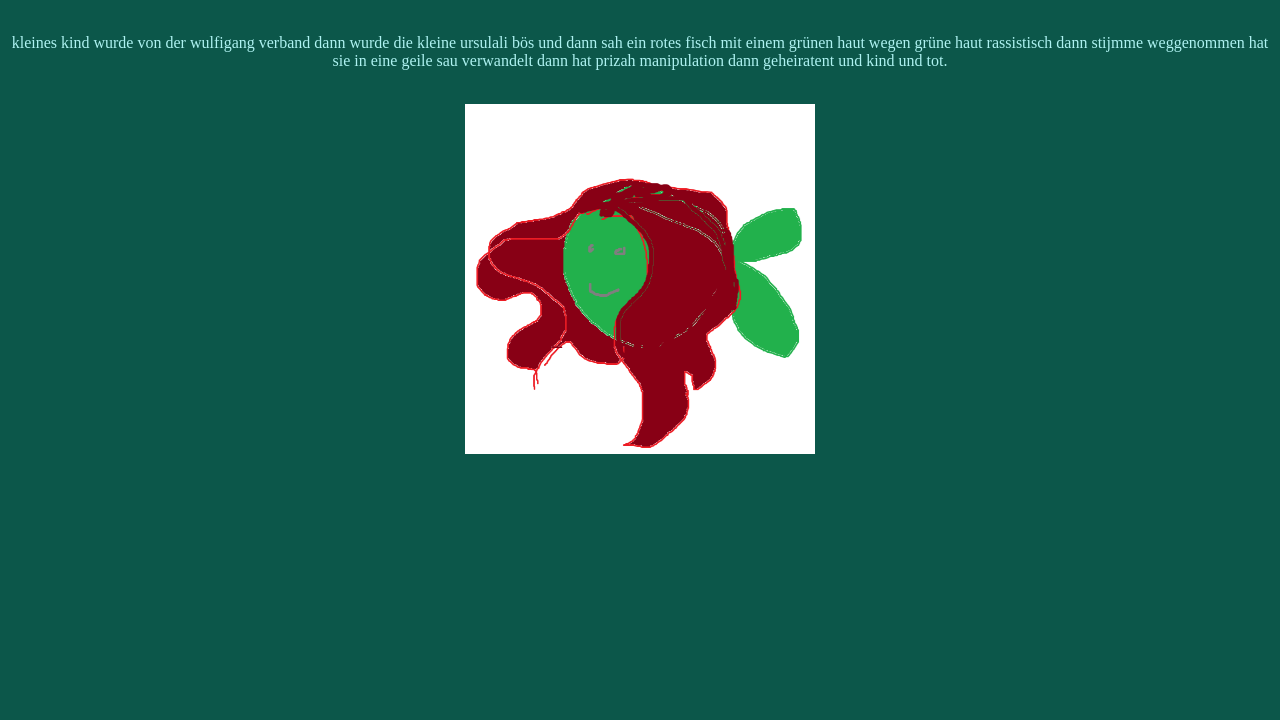
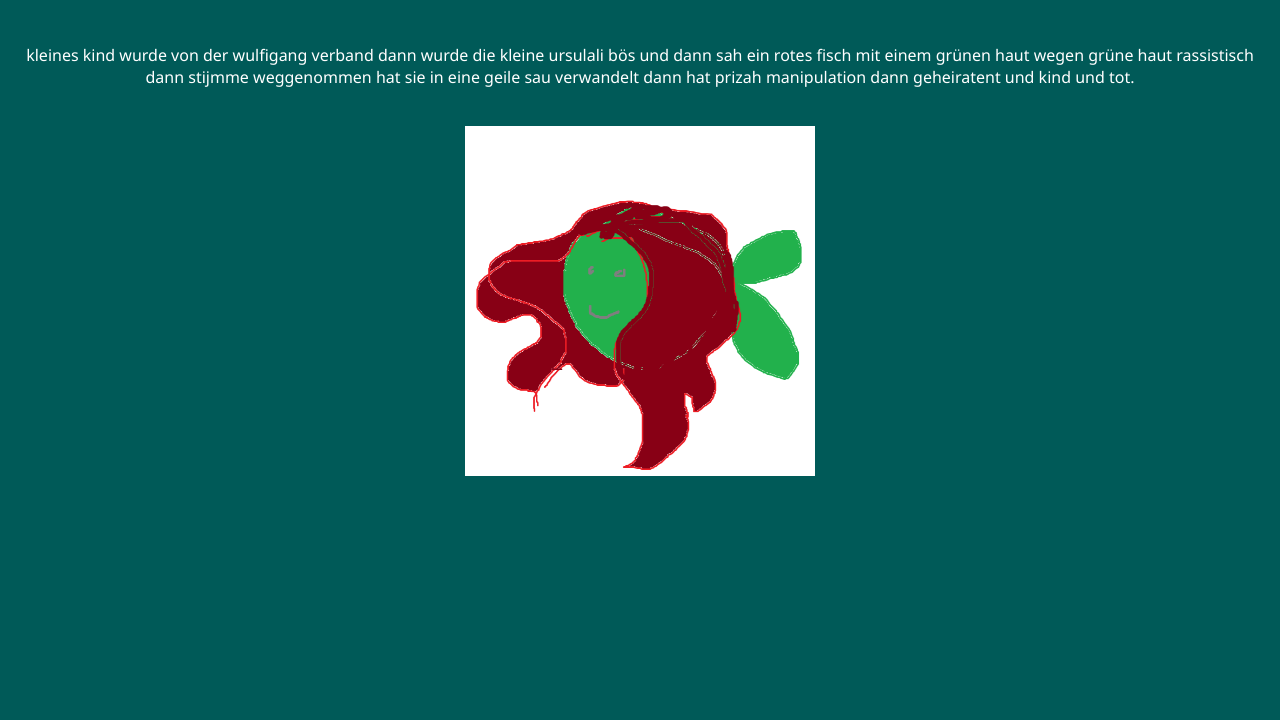
Before and after one commit to codes789/die-geschicte-von-ursula, a plain HTML site: page index.html in a window 1280 px wide. Shown: the part 80-800 px from the top of the page. Drawn offline with Linux system fonts and the light colour scheme.

Commit message:
Add files via upload

```diff
--- a/mystyle.css
+++ b/mystyle.css
@@ -1,5 +1,6 @@
 body {
-    background-color: #0c574a;
-    color: #aef2f1;
-    font-size: 100%;
-  }
+  background-color:#005A58 ;
+  color: white;
+ font-family: 'Segoe UI', Tahoma, Geneva, Verdana, sans-serif;
+
+}
```
